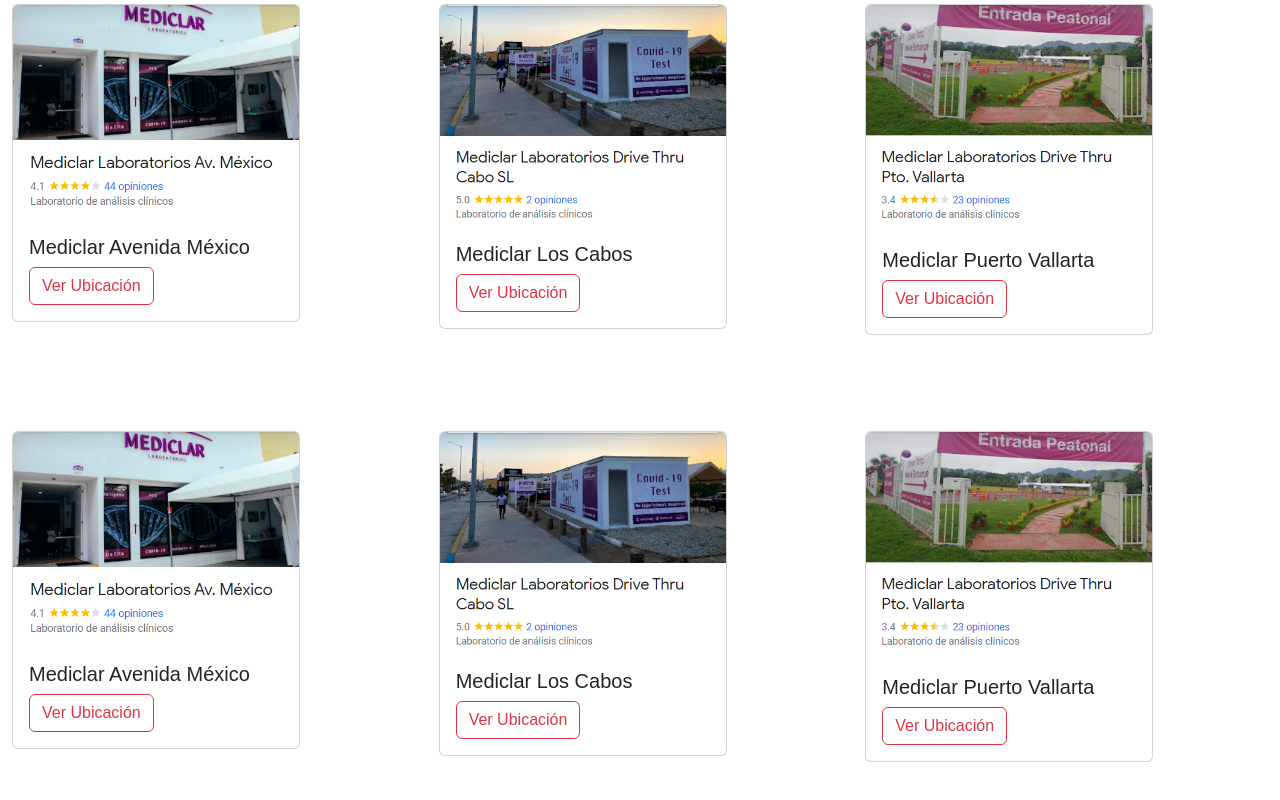
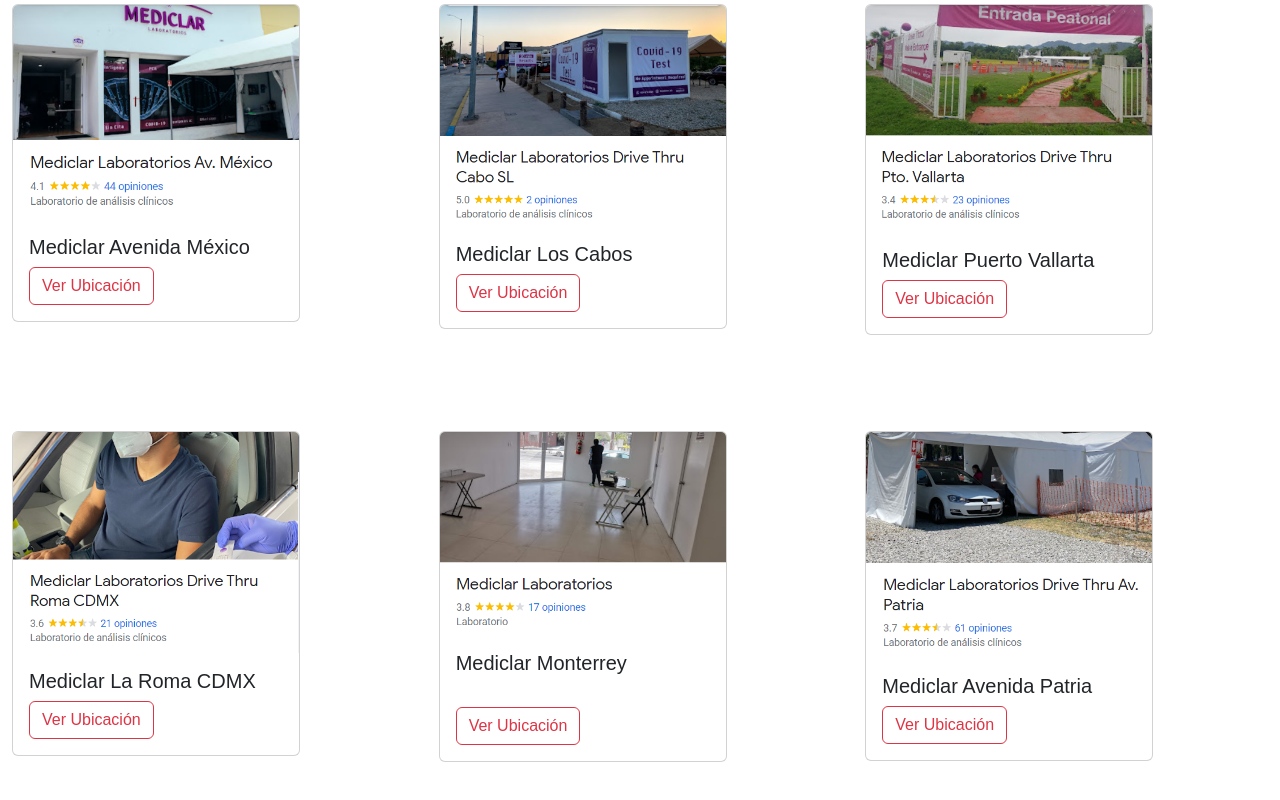
Before and after one commit to eliudsosa97/mediclarlab1, a plain HTML site: page html/index.html in a window 1280 px wide. Shown: the part 983-1783 px from the top of the page. Before the commit the page ends 1745 px from the top, so only its background shows below. Drawn offline with nearby package versions, Linux system fonts and the light colour scheme.

Commit message:
INDEX CHANGES

```diff
--- a/html/index.html
+++ b/html/index.html
@@ -149,7 +149,7 @@
 
             <div class="col-3">
                 <div class="card" style="width: 18rem;">
-                    <img src="../assets/ubicaciones/loscabos.png" class="card-img-top" alt="...">
+                    <img src="../assets/ubicaciones/loscabos.png" class="card-img-top" alt="Los Cabos">
                     <div class="card-body">
                         <h5 class="card-title">Mediclar Los Cabos</h5>
                         <button type="button" class="btn btn-outline-danger btn-block"> Ver Ubicación</button>
@@ -164,7 +164,7 @@
 
             <div class="col-3">
                 <div class="card" style="width: 18rem;">
-                    <img src="../assets/ubicaciones/puertovallarta.png" class="card-img-top" alt="...">
+                    <img src="../assets/ubicaciones/puertovallarta.png" class="card-img-top" alt="Puerto Vallarta">
                     <div class="card-body">
                         <h5 class="card-title">Mediclar Puerto Vallarta</h5>
                         <button type="button" class="btn btn-outline-danger btn-block"> Ver Ubicación</button>
@@ -189,9 +189,9 @@
 
             <div class="col-3">
                 <div class="card" style="width: 18rem;">
-                    <img src="../assets/ubicaciones/avmexico.png" class="card-img-top" alt="Mediclar Avenida México">
+                    <img src="../assets/ubicaciones/laroma.png" class="card-img-top" alt="La Roma CDMX">
                     <div class="card-body">
-                        <h5 class="card-title">Mediclar Avenida México</h5>
+                        <h5 class="card-title">Mediclar La Roma CDMX</h5>
                         <button type="button" class="btn btn-outline-danger btn-block"> Ver Ubicación</button>
                     </div>
                 </div>
@@ -203,9 +203,10 @@
 
             <div class="col-3">
                 <div class="card" style="width: 18rem;">
-                    <img src="../assets/ubicaciones/loscabos.png" class="card-img-top" alt="...">
+                    <img src="../assets/ubicaciones/monterrey.png" class="card-img-top" alt="Monterrey">
                     <div class="card-body">
-                        <h5 class="card-title">Mediclar Los Cabos</h5>
+                        <h5 class="card-title">Mediclar Monterrey</h5>
+                        <br>
                         <button type="button" class="btn btn-outline-danger btn-block"> Ver Ubicación</button>
                     </div>
                 </div>
@@ -218,15 +219,19 @@
 
             <div class="col-3">
                 <div class="card" style="width: 18rem;">
-                    <img src="../assets/ubicaciones/puertovallarta.png" class="card-img-top" alt="...">
+                    <img src="../assets/ubicaciones/avpatria.png" class="card-img-top" alt="Avenida Patria">
                     <div class="card-body">
-                        <h5 class="card-title">Mediclar Puerto Vallarta</h5>
+                        <h5 class="card-title">Mediclar Avenida Patria</h5>
                         <button type="button" class="btn btn-outline-danger btn-block"> Ver Ubicación</button>
                     </div>
                 </div>
             </div>
         </div>
     </div>
+
+    <br>
+    <br>
+    <br>
 
 
     <script src="https://cdn.jsdelivr.net/npm/bootstrap@5.0.2/dist/js/bootstrap.bundle.min.js"
```
Also changed, not shown: assets/ubicaciones/avpatria.png (added), assets/ubicaciones/laroma.png (added), assets/ubicaciones/monterrey.png (added).
